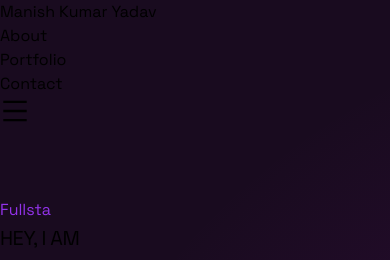
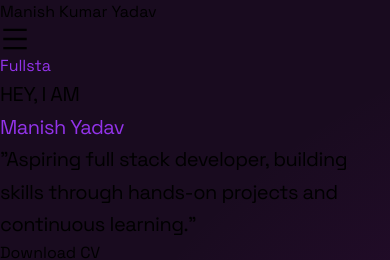
Before and after one commit to Manish-Yadav77/Personal_Portfolio, a React (Vite) app: page / in a window 390 px wide. Shown: the top 260 px of the page. Built offline with nearby package versions, Linux system fonts and the light colour scheme.

Commit message:
fixed navbar

```diff
--- a/src/components/Navbar.jsx
+++ b/src/components/Navbar.jsx
@@ -1,105 +1,105 @@
-import React, { useState } from "react";
+import React, { useState, useEffect } from "react";
 import { AiOutlineMenu, AiOutlineClose } from "react-icons/ai";
 import { Link } from "react-scroll";
 import { motion } from "framer-motion";
 
 const Navbar = () => {
   const [nav, setNav] = useState(false);
+  const [isDesktop, setIsDesktop] = useState(window.innerWidth >= 768);
 
-  const toggleNav = () => {
-    setNav(!nav);
-  };
+  const toggleNav = () => setNav(!nav);
+  const closeNav = () => setNav(false);
 
-  const closeNav = () => {
-    setNav(false);
-  };
+  // Detect screen resize and update
+  useEffect(() => {
+    const handleResize = () => setIsDesktop(window.innerWidth >= 768);
+    window.addEventListener("resize", handleResize);
+    return () => window.removeEventListener("resize", handleResize);
+  }, []);
 
   const menuVariants = {
     open: {
       x: 0,
-      transition: {
-        stiffness: 20,
-        damping: 15,
-      },
+      opacity: 1,
+      transition: { type: "spring", stiffness: 30, damping: 20 },
     },
     closed: {
       x: "-100%",
-      transition: {
-        stiffness: 20,
-        damping: 15,
-      },
+      opacity: 0,
+      transition: { type: "spring", stiffness: 30, damping: 20 },
     },
   };
 
   return (
     <div className="fixed top-0 left-0 w-full bg-opacity-70 backdrop-blur-md z-50">
-      <div
-        className="max-w-[1300px] mx-auto  flex justify-between text-gray-200
-        text-xl items-center px-12 h-20"
-      >
-        <a href="https://www.linkedin.com/in/manish-kumar-yadav-697254312/">
+      <div className="max-w-[1300px] mx-auto flex justify-between text-gray-200 text-xl items-center px-12 h-20">
+        <a
+          href="https://www.linkedin.com/in/manish-yadav-fullstack-mern/"
+          className="font-semibold"
+        >
           Manish Kumar Yadav
         </a>
 
-        <ul className="hidden md:flex gap-12 z-10 cursor-pointer">
+        {/* Desktop Menu */}
+        <ul
+          className="gap-12 z-10 cursor-pointer"
+          style={{
+            display: isDesktop ? "flex" : "none",
+          }}
+        >
           <li>
-            <Link to="skills" smooth={true} offset={50} duration={500}>
+            <Link to="skills" smooth offset={50} duration={500}>
               About
             </Link>
           </li>
           <li>
-            <Link to="portfolio" smooth={true} offset={50} duration={500}>
+            <Link to="portfolio" smooth offset={50} duration={500}>
               Portfolio
             </Link>
           </li>
           <li>
-            <Link to="contact" smooth={true} offset={50} duration={500}>
+            <Link to="contact" smooth offset={50} duration={500}>
               Contact
             </Link>
           </li>
         </ul>
 
-        <div onClick={toggleNav} className="md:hidden z-50 text-gray-200">
-          {nav ? <AiOutlineClose size={30} /> : <AiOutlineMenu size={30} />}
-        </div>
+        {/* Mobile Icon */}
+        {!isDesktop && (
+          <div onClick={toggleNav} className="z-50 text-gray-200">
+            {nav ? <AiOutlineClose size={30} /> : <AiOutlineMenu size={30} />}
+          </div>
+        )}
 
+        {/* Mobile Menu */}
         <motion.div
           initial={false}
           animate={nav ? "open" : "closed"}
           variants={menuVariants}
-          className="fixed left-0 top-0 w-full min-h-screen bg-gray-900 z-40"
+          style={{
+            position: "fixed",
+            top: 0,
+            left: 0,
+            width: "100%",
+            minHeight: "100vh",
+            backgroundColor: "#111827",
+            zIndex: 40,
+            display: !isDesktop && nav ? "block" : "none",
+          }}
         >
-          <ul className="font-semibold text-4xl space-y-8 mt-24 text-center">
+          <ul className="font-semibold text-4xl space-y-8 mt-24 text-center text-gray-200">
             <li>
-              <Link
-                to="skills"
-                onClick={closeNav}
-                smooth={true}
-                offset={50}
-                duration={500}
-              >
+              <Link to="skills" onClick={closeNav} smooth offset={50} duration={500}>
                 About
               </Link>
             </li>
             <li>
-              <Link
-                to="portfolio"
-                onClick={closeNav}
-                smooth={true}
-                offset={50}
-                duration={500}
-              >
+              <Link to="portfolio" onClick={closeNav} smooth offset={50} duration={500}>
                 Portfolio
               </Link>
             </li>
             <li>
-              <Link
-                to="contact"
-                onClick={closeNav}
-                smooth={true}
-                offset={50}
-                duration={500}
-              >
+              <Link to="contact" onClick={closeNav} smooth offset={50} duration={500}>
                 Contact
               </Link>
             </li>
```
